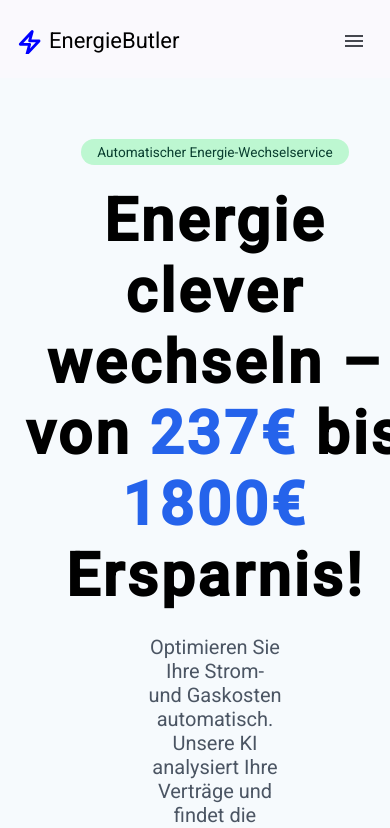
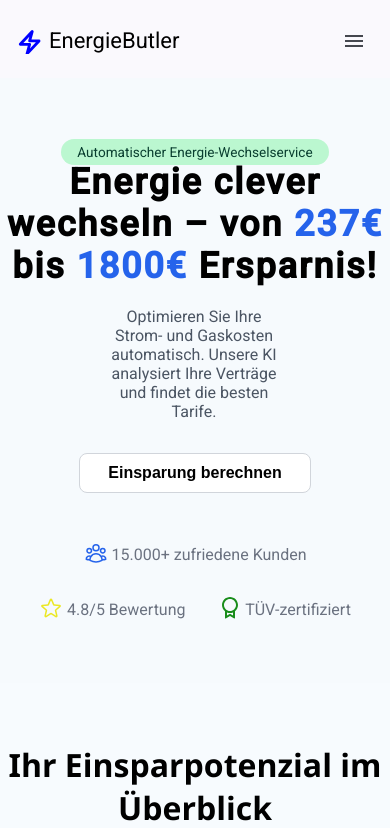
Before and after one commit to umidbek77/EnergieButler, an Angular app: page / in a window 390 px wide. Shown: the top 828 px of the page. Built offline with nearby package versions, Linux system fonts and the light colour scheme.

Commit message:
hero responsive qilindi

```diff
--- a/src/app/components/hero/hero.component.css
+++ b/src/app/components/hero/hero.component.css
@@ -1,3 +1,7 @@
+.container {
+  padding: 0;
+}
+
 .hero {
   padding: 64px 5px;
   margin: 0 auto;
@@ -94,3 +98,123 @@ p {
   color: #198d1b;
   margin-bottom: -5px;
 }
+
+/* Responsive code */
+@media (min-width: 1200px) {
+  .hero {
+    padding: 60px 0;
+  }
+
+  .hero h1 {
+    font-size: 64px;
+    letter-spacing: 2.5px;
+    margin-bottom: 26px;
+  }
+
+  .hero p {
+    font-size: 22px;
+    margin: 0 auto 36px;
+    max-width: 700px;
+  }
+
+  .cta {
+    font-size: 18px;
+    padding: 14px 36px;
+  }
+}
+
+@media (max-width: 1199px) {
+  .hero {
+    padding: 64px 0px;
+  }
+
+  .hero h1 {
+    font-size: 54px;
+    letter-spacing: 2px;
+    margin: 0 0 24px;
+  }
+
+  .hero p {
+    font-size: 20px;
+    margin: 0 112px 32px 195px;
+    text-align: center;
+  }
+
+  .cta {
+    font-size: 17px;
+    padding: 10px 28px;
+  }
+}
+
+@media (max-width: 991px) {
+  .hero {
+    padding: 64px 0px;
+  }
+
+  .hero h1 {
+    font-size: 50px;
+    letter-spacing: 1.6px;
+    margin: 0 0 22px;
+  }
+
+  .hero p {
+    font-size: 20px;
+    margin: 0 112px 32px 120px;
+    text-align: center;
+  }
+
+  .cta {
+    font-size: 17px;
+    padding: 10px 28px;
+  }
+}
+
+@media (max-width: 767px) {
+  .hero {
+    padding: 64px 0px;
+  }
+
+  .hero h1 {
+    font-size: 40px;
+    letter-spacing: 2px;
+    margin: 0 0 20px;
+  }
+
+  .hero p {
+    font-size: 18px;
+    margin: 0 112px 32px 95px;
+    text-align: center;
+  }
+
+  .cta {
+    font-size: 17px;
+    padding: 10px 28px;
+  }
+}
+
+@media (max-width: 480px) {
+  .container {
+    padding: 0;
+  }
+
+  .hero {
+    padding: 64px 0px;
+  }
+
+  .hero h1 {
+    font-size: 36px;
+    letter-spacing: 1.8px;
+    margin: 0 0 20px;
+  }
+
+  .hero p {
+    font-size: 16px;
+    margin: 0 112px 32px 110px;
+    text-align: center;
+  }
+
+  .cta {
+    font-size: 16px;
+    padding: 10px 28px;
+  }
+}
```
